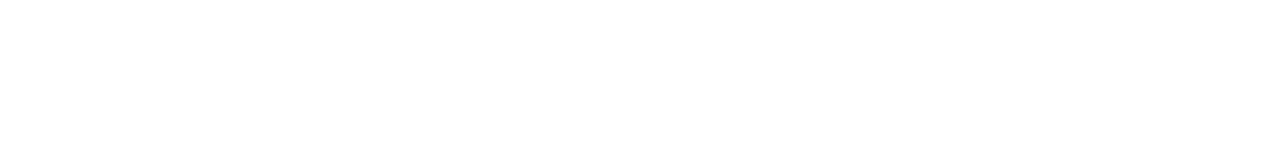
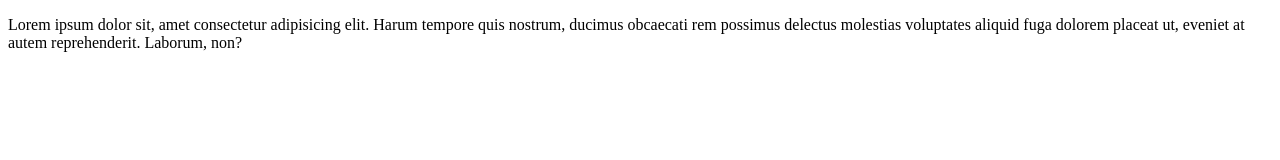
Before and after one commit to dmytrokyryk/urban-parakeet, a plain HTML site: page index.html in a window 1280 px wide. Drawn offline with Linux system fonts and the light colour scheme.

Commit message:
Update index.html

```diff
--- a/index.html
+++ b/index.html
@@ -6,5 +6,12 @@
     <meta name="viewport" content="width=device-width, initial-scale=1.0" />
     <title>Document</title>
   </head>
-  <body></body>
+  <body>
+    <p>
+      Lorem ipsum dolor sit, amet consectetur adipisicing elit. Harum tempore
+      quis nostrum, ducimus obcaecati rem possimus delectus molestias voluptates
+      aliquid fuga dolorem placeat ut, eveniet at autem reprehenderit. Laborum,
+      non?
+    </p>
+  </body>
 </html>
```
